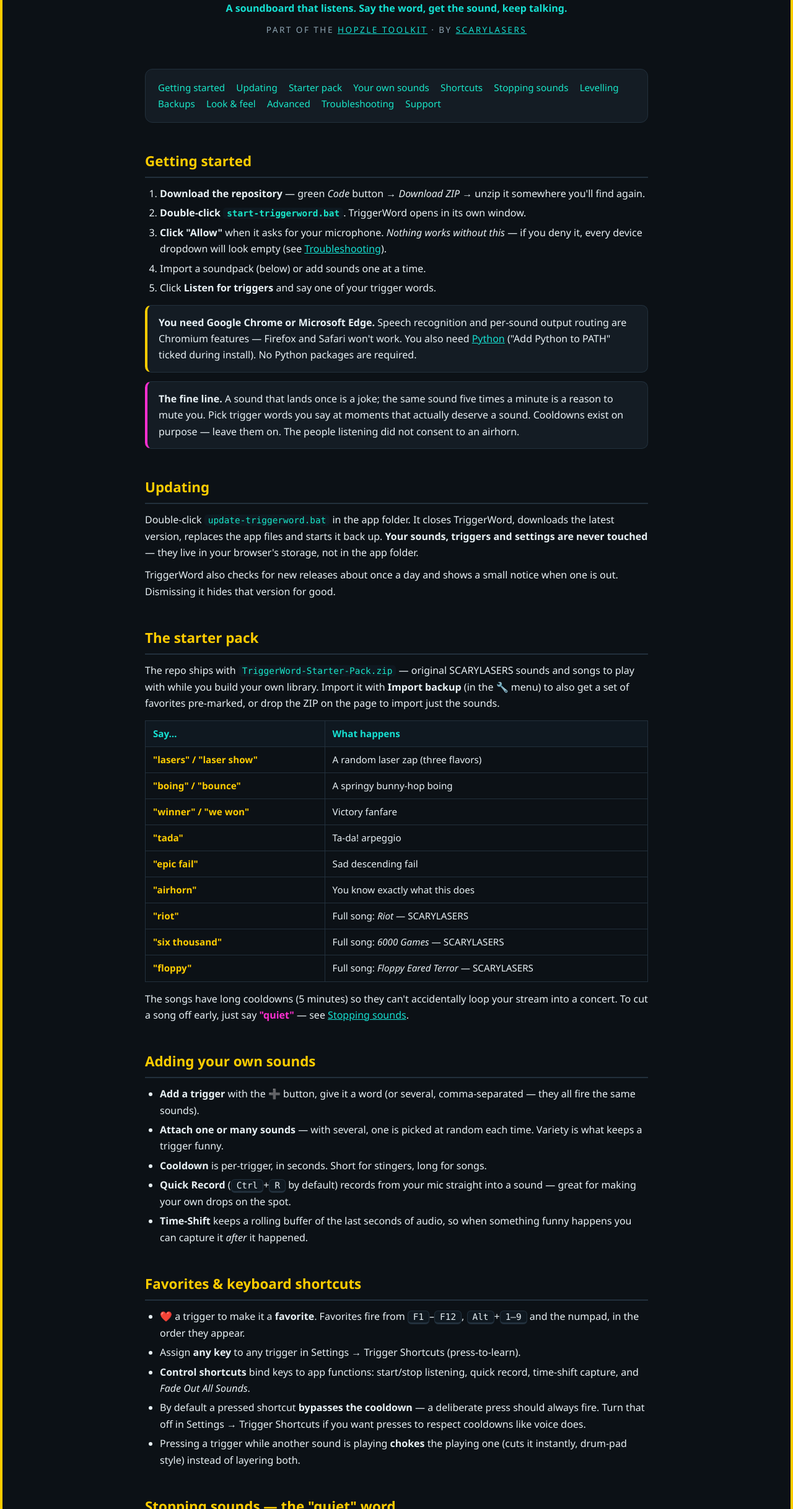
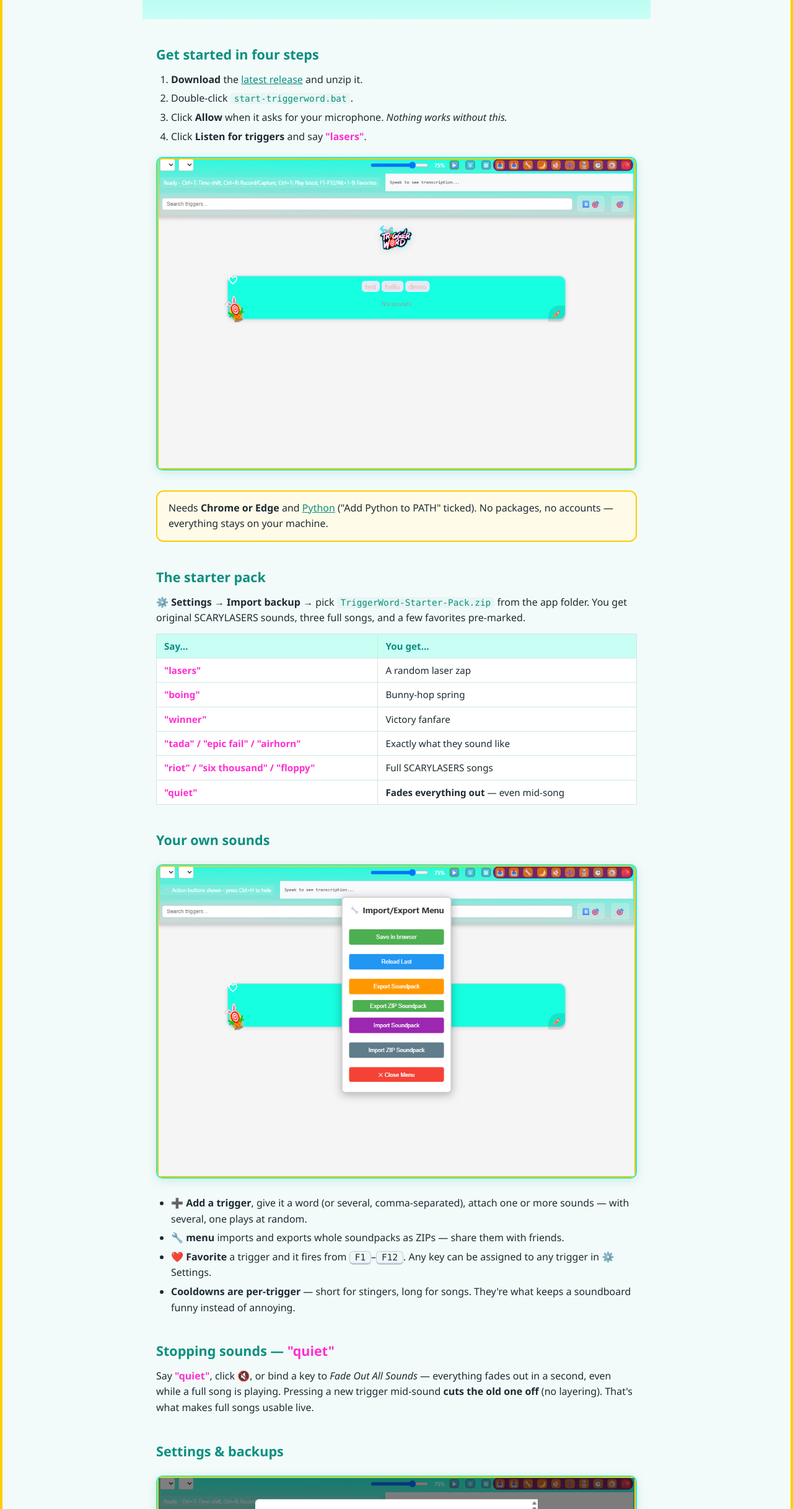
Before and after one commit to scarylasers/triggerword, a website: page guide.html in a window 1280 px wide. Shown: the part 366-2800 px from the top of the page at 62% size. Drawn offline with Linux system fonts and the light colour scheme.

Commit message:
Guide redesign: app-colored theme, screenshots, brief copy, Discord CTA up top, no Reddit

```diff
--- a/guide.html
+++ b/guide.html
@@ -8,228 +8,149 @@
 <link rel="icon" href="/favicon.ico">
 <style>
   :root{
-    --ink:#0c1116; --ink2:#141c24; --ink3:#0f1820;
-    --line:#22303c; --text:#e8f1f5; --muted:#8fa5b3;
-    --cyan:#16e0d2; --magenta:#ff2fd0; --yellow:#ffcc00; --green:#3dfc3d;
-    --teal:#19e6c8;
+    --teal:#2ee8d0; --teal-soft:#c9fef5; --teal-dark:#0b8f80;
+    --pink:#ff2fd0; --yellow:#ffcc00; --ink:#1d2b33; --muted:#5c7480;
+    --card:#ffffff; --bg:#f2fbf9; --discord:#5865f2;
   }
   *{box-sizing:border-box;margin:0;padding:0}
   body{
-    background:var(--ink); color:var(--text);
-    font-family:'Segoe UI',system-ui,sans-serif; line-height:1.65;
+    background:var(--bg); color:var(--ink);
+    font-family:'Segoe UI',system-ui,sans-serif; line-height:1.6;
     border:4px solid var(--yellow); min-height:100vh;
   }
-  .wrap{max-width:860px;margin:0 auto;padding:32px 24px 64px}
-  header{text-align:center;padding:36px 0 18px}
-  header img{max-width:280px;height:auto;filter:drop-shadow(0 0 24px rgba(22,224,210,.35))}
-  header h1{font-size:2rem;margin-top:12px;letter-spacing:.04em}
-  header .tag{color:var(--cyan);font-weight:600}
-  .hopzle{color:var(--muted);font-size:.85rem;letter-spacing:.18em;text-transform:uppercase;margin-top:6px}
-  .hopzle a{color:var(--cyan)}
-  nav{background:var(--ink2);border:1px solid var(--line);border-radius:12px;padding:16px 20px;margin:24px 0}
-  nav a{color:var(--teal);text-decoration:none;margin-right:14px;white-space:nowrap;font-size:.95rem}
-  nav a:hover{color:var(--yellow)}
-  h2{color:var(--yellow);margin:44px 0 12px;font-size:1.4rem;border-bottom:2px solid var(--line);padding-bottom:6px}
-  h3{color:var(--cyan);margin:22px 0 8px;font-size:1.05rem}
-  p{margin:10px 0}
-  a{color:var(--cyan)}
-  .card{background:var(--ink2);border:1px solid var(--line);border-left:4px solid var(--cyan);border-radius:10px;padding:14px 18px;margin:14px 0}
-  .card.warn{border-left-color:var(--yellow)}
-  .card.fun{border-left-color:var(--magenta)}
-  kbd{background:var(--ink3);border:1px solid var(--line);border-bottom-width:3px;border-radius:6px;padding:1px 8px;font-family:Consolas,monospace;font-size:.9em}
-  code{background:var(--ink3);border-radius:5px;padding:1px 6px;font-family:Consolas,monospace;font-size:.9em;color:var(--teal)}
-  table{width:100%;border-collapse:collapse;margin:14px 0;font-size:.95rem}
-  th,td{border:1px solid var(--line);padding:8px 12px;text-align:left}
-  th{background:var(--ink3);color:var(--cyan)}
-  td:first-child{white-space:nowrap;color:var(--yellow);font-weight:600}
+  .wrap{max-width:820px;margin:0 auto;padding:28px 22px 56px}
+  header{
+    text-align:center; padding:28px 20px 24px; margin:-28px -22px 0;
+    background:linear-gradient(180deg, var(--teal) 0%, var(--teal-soft) 100%);
+  }
+  header img.logo{max-width:250px;height:auto}
+  header p.tag{font-weight:600;color:var(--ink);margin-top:6px}
+  .discord-cta{
+    display:inline-block;margin-top:16px;background:var(--discord);color:#fff;
+    padding:12px 26px;border-radius:999px;text-decoration:none;font-weight:700;
+    font-size:1.05rem;box-shadow:0 4px 14px rgba(88,101,242,.4);
+  }
+  .discord-cta:hover{transform:translateY(-1px)}
+  .discord-sub{font-size:.85rem;color:var(--teal-dark);margin-top:8px}
+  h2{color:var(--teal-dark);margin:40px 0 10px;font-size:1.35rem}
+  h2 .em{color:var(--pink)}
+  p{margin:8px 0}
+  a{color:var(--teal-dark)}
+  .shot{
+    width:100%;height:auto;border-radius:10px;border:2px solid var(--teal);
+    box-shadow:0 4px 16px rgba(11,143,128,.15);margin:12px 0;
+  }
+  .card{
+    background:var(--card);border:2px solid var(--teal);border-radius:12px;
+    padding:14px 18px;margin:12px 0;
+  }
+  .card.warn{border-color:var(--yellow);background:#fffbe8}
+  kbd{background:#eef7f5;border:1px solid #bcd;border-bottom-width:3px;border-radius:6px;padding:1px 8px;font-family:Consolas,monospace;font-size:.9em}
+  code{background:#e8f6f3;border-radius:5px;padding:1px 6px;font-family:Consolas,monospace;font-size:.9em;color:var(--teal-dark)}
+  table{width:100%;border-collapse:collapse;margin:12px 0;font-size:.95rem;background:var(--card)}
+  th,td{border:1px solid #cde8e2;padding:7px 12px;text-align:left}
+  th{background:var(--teal-soft);color:var(--teal-dark)}
+  td:first-child{white-space:nowrap;color:var(--pink);font-weight:700}
   ul,ol{margin:8px 0 8px 24px}
   li{margin:5px 0}
-  .say{color:var(--magenta);font-weight:700}
-  footer{margin-top:60px;border-top:2px solid var(--line);padding-top:28px;text-align:center}
-  .links{display:flex;flex-wrap:wrap;gap:10px;justify-content:center;margin:16px 0}
-  .links a{background:var(--ink2);border:1px solid var(--line);border-radius:999px;padding:8px 18px;text-decoration:none;color:var(--text);font-size:.95rem}
-  .links a:hover{border-color:var(--cyan);color:var(--cyan)}
-  .links a.kofi{border-color:var(--magenta);color:var(--magenta);font-weight:700}
-  .links a.kofi:hover{background:var(--magenta);color:var(--ink)}
-  .smallprint{color:var(--muted);font-size:.85rem;margin-top:18px}
+  .say{color:var(--pink);font-weight:700}
+  .two{display:flex;gap:12px;flex-wrap:wrap}
+  .two img{flex:1 1 300px;min-width:0}
+  footer{margin-top:52px;border-top:3px solid var(--teal);padding-top:24px;text-align:center}
+  .links{display:flex;flex-wrap:wrap;gap:10px;justify-content:center;margin:14px 0}
+  .links a{background:var(--card);border:2px solid var(--teal);border-radius:999px;padding:7px 18px;text-decoration:none;color:var(--ink);font-size:.95rem}
+  .links a:hover{border-color:var(--pink);color:var(--pink)}
+  .links a.kofi{border-color:var(--pink);color:var(--pink);font-weight:700}
+  .smallprint{color:var(--muted);font-size:.85rem;margin-top:14px}
 </style>
 </head>
 <body>
 <div class="wrap">
 
 <header>
-  <img src="static/images/Triggerword_logo_medium.png" alt="TriggerWord">
-  <h1>User Guide</h1>
+  <img class="logo" src="static/images/Triggerword_logo_medium.png" alt="TriggerWord">
   <p class="tag">A soundboard that listens. Say the word, get the sound, keep talking.</p>
-  <p class="hopzle">Part of the <a href="https://hopzle.com">Hopzle Toolkit</a> · by <a href="https://www.youtube.com/@ScaryLasers">SCARYLASERS</a></p>
+  <a class="discord-cta" href="https://discord.gg/r4z4EVnt9U">💬 Join the Hopzle Discord</a>
+  <p class="discord-sub">Stuck? Found a bug? Made a great soundpack? That's the place.</p>
 </header>
 
-<nav>
-  <a href="#start">Getting started</a>
-  <a href="#updating">Updating</a>
-  <a href="#pack">Starter pack</a>
-  <a href="#sounds">Your own sounds</a>
-  <a href="#shortcuts">Shortcuts</a>
-  <a href="#stop">Stopping sounds</a>
-  <a href="#levelling">Levelling</a>
-  <a href="#backups">Backups</a>
-  <a href="#look">Look &amp; feel</a>
-  <a href="#advanced">Advanced</a>
-  <a href="#trouble">Troubleshooting</a>
-  <a href="#support">Support</a>
-</nav>
-
-<h2 id="start">Getting started</h2>
+<h2>Get started in four steps</h2>
 <ol>
-  <li><strong>Download the repository</strong> — green <em>Code</em> button → <em>Download ZIP</em> → unzip it somewhere you'll find again.</li>
-  <li><strong>Double-click <code>start-triggerword.bat</code></strong>. TriggerWord opens in its own window.</li>
-  <li><strong>Click "Allow"</strong> when it asks for your microphone. <em>Nothing works without this</em> — if you deny it, every device dropdown will look empty (see <a href="#trouble">Troubleshooting</a>).</li>
-  <li>Import a soundpack (below) or add sounds one at a time.</li>
-  <li>Click <strong>Listen for triggers</strong> and say one of your trigger words.</li>
+  <li><strong>Download</strong> the <a href="https://github.com/scarylasers/triggerword/releases/latest">latest release</a> and unzip it.</li>
+  <li>Double-click <code>start-triggerword.bat</code>.</li>
+  <li>Click <strong>Allow</strong> when it asks for your microphone. <em>Nothing works without this.</em></li>
+  <li>Click <strong>Listen for triggers</strong> and say <span class="say">"lasers"</span>.</li>
 </ol>
+<img class="shot" src="static/images/guide/app-light.png" alt="The TriggerWord app">
 <div class="card warn">
-  <strong>You need Google Chrome or Microsoft Edge.</strong> Speech recognition and
-  per-sound output routing are Chromium features — Firefox and Safari won't work.
-  You also need <a href="https://www.python.org/downloads/">Python</a> ("Add
-  Python to PATH" ticked during install). No Python packages are required.
-</div>
-<div class="card fun">
-  <strong>The fine line.</strong> A sound that lands once is a joke; the same sound
-  five times a minute is a reason to mute you. Pick trigger words you say at
-  moments that actually deserve a sound. Cooldowns exist on purpose — leave them on.
-  The people listening did not consent to an airhorn.
+  Needs <strong>Chrome or Edge</strong> and <a href="https://www.python.org/downloads/">Python</a>
+  ("Add Python to PATH" ticked). No packages, no accounts — everything stays on your machine.
 </div>
 
-<h2 id="updating">Updating</h2>
-<p>Double-click <code>update-triggerword.bat</code> in the app folder. It closes
-TriggerWord, downloads the latest version, replaces the app files and starts it
-back up. <strong>Your sounds, triggers and settings are never touched</strong> —
-they live in your browser's storage, not in the app folder.</p>
-<p>TriggerWord also checks for new releases about once a day and shows a small
-notice when one is out. Dismissing it hides that version for good.</p>
+<h2>The starter pack</h2>
+<p><strong>⚙️ Settings → Import backup</strong> → pick
+<code>TriggerWord-Starter-Pack.zip</code> from the app folder. You get original
+SCARYLASERS sounds, three full songs, and a few favorites pre-marked.</p>
+<table>
+  <tr><th>Say…</th><th>You get…</th></tr>
+  <tr><td>"lasers"</td><td>A random laser zap</td></tr>
+  <tr><td>"boing"</td><td>Bunny-hop spring</td></tr>
+  <tr><td>"winner"</td><td>Victory fanfare</td></tr>
+  <tr><td>"tada" / "epic fail" / "airhorn"</td><td>Exactly what they sound like</td></tr>
+  <tr><td>"riot" / "six thousand" / "floppy"</td><td>Full SCARYLASERS songs</td></tr>
+  <tr><td>"quiet"</td><td><strong>Fades everything out</strong> — even mid-song</td></tr>
+</table>
 
-<h2 id="pack">The starter pack</h2>
-<p>The repo ships with <code>TriggerWord-Starter-Pack.zip</code> — original
-SCARYLASERS sounds and songs to play with while you build your own library.
-Import it with <strong>Import backup</strong> (in the 🔧 menu) to also get a set
-of favorites pre-marked, or drop the ZIP on the page to import just the sounds.</p>
-<table>
-  <tr><th>Say…</th><th>What happens</th></tr>
-  <tr><td>"lasers" / "laser show"</td><td>A random laser zap (three flavors)</td></tr>
-  <tr><td>"boing" / "bounce"</td><td>A springy bunny-hop boing</td></tr>
-  <tr><td>"winner" / "we won"</td><td>Victory fanfare</td></tr>
-  <tr><td>"tada"</td><td>Ta-da! arpeggio</td></tr>
-  <tr><td>"epic fail"</td><td>Sad descending fail</td></tr>
-  <tr><td>"airhorn"</td><td>You know exactly what this does</td></tr>
-  <tr><td>"riot"</td><td>Full song: <em>Riot</em> — SCARYLASERS</td></tr>
-  <tr><td>"six thousand"</td><td>Full song: <em>6000 Games</em> — SCARYLASERS</td></tr>
-  <tr><td>"floppy"</td><td>Full song: <em>Floppy Eared Terror</em> — SCARYLASERS</td></tr>
-</table>
-<p>The songs have long cooldowns (5 minutes) so they can't accidentally loop your
-stream into a concert. To cut a song off early, just say
-<span class="say">"quiet"</span> — see <a href="#stop">Stopping sounds</a>.</p>
-
-<h2 id="sounds">Adding your own sounds</h2>
+<h2>Your own sounds</h2>
+<img class="shot" src="static/images/guide/import-menu.png" alt="The Import/Export menu">
 <ul>
-  <li><strong>Add a trigger</strong> with the ➕ button, give it a word (or several,
-  comma-separated — they all fire the same sounds).</li>
-  <li><strong>Attach one or many sounds</strong> — with several, one is picked at
-  random each time. Variety is what keeps a trigger funny.</li>
-  <li><strong>Cooldown</strong> is per-trigger, in seconds. Short for stingers,
-  long for songs.</li>
-  <li><strong>Quick Record</strong> (<kbd>Ctrl</kbd>+<kbd>R</kbd> by default) records
-  from your mic straight into a sound — great for making your own drops on the spot.</li>
-  <li><strong>Time-Shift</strong> keeps a rolling buffer of the last seconds of
-  audio, so when something funny happens you can capture it <em>after</em> it happened.</li>
+  <li><strong>➕ Add a trigger</strong>, give it a word (or several, comma-separated), attach one or more sounds — with several, one plays at random.</li>
+  <li><strong>🔧 menu</strong> imports and exports whole soundpacks as ZIPs — share them with friends.</li>
+  <li><strong>❤️ Favorite</strong> a trigger and it fires from <kbd>F1</kbd>–<kbd>F12</kbd>. Any key can be assigned to any trigger in ⚙️ Settings.</li>
+  <li><strong>Cooldowns are per-trigger</strong> — short for stingers, long for songs. They're what keeps a soundboard funny instead of annoying.</li>
 </ul>
 
-<h2 id="shortcuts">Favorites &amp; keyboard shortcuts</h2>
+<h2>Stopping sounds — <span class="em">"quiet"</span></h2>
+<p>Say <span class="say">"quiet"</span>, click <strong>🔇</strong>, or bind a key to
+<em>Fade Out All Sounds</em> — everything fades out in a second, even while a full
+song is playing. Pressing a new trigger mid-sound <strong>cuts the old one off</strong>
+(no layering). That's what makes full songs usable live.</p>
+
+<h2>Settings &amp; backups</h2>
+<img class="shot" src="static/images/guide/settings.png" alt="Global settings">
+<p><strong>Export backup (everything)</strong> saves your whole setup — sounds,
+triggers, favorites, shortcuts, trims — to one ZIP. Your library lives in your
+browser's storage, so make a backup and keep it somewhere safe.</p>
+
+<h2>Dark mode 🌙</h2>
+<div class="two">
+  <img class="shot" src="static/images/guide/app-dark.png" alt="Dark theme">
+</div>
+<p>Toggle with the 🌙 button in the header. Remembered between sessions.</p>
+
+<h2>Updating</h2>
+<p>Run <code>update-triggerword.bat</code> in the app folder — it grabs the newest
+version and restarts the app. Your sounds and settings are never touched. The app
+also tells you when a new version is out.</p>
+
+<h2>If something's wrong</h2>
 <ul>
-  <li>❤️ a trigger to make it a <strong>favorite</strong>. Favorites fire from
-  <kbd>F1</kbd>–<kbd>F12</kbd>, <kbd>Alt</kbd>+<kbd>1–9</kbd> and the numpad,
-  in the order they appear.</li>
-  <li>Assign <strong>any key</strong> to any trigger in Settings → Trigger
-  Shortcuts (press-to-learn).</li>
-  <li><strong>Control shortcuts</strong> bind keys to app functions: start/stop
-  listening, quick record, time-shift capture, and <em>Fade Out All Sounds</em>.</li>
-  <li>By default a pressed shortcut <strong>bypasses the cooldown</strong> — a
-  deliberate press should always fire. Turn that off in Settings → Trigger
-  Shortcuts if you want presses to respect cooldowns like voice does.</li>
-  <li>Pressing a trigger while another sound is playing <strong>chokes</strong> the
-  playing one (cuts it instantly, drum-pad style) instead of layering both.</li>
+  <li><strong>Device dropdowns empty?</strong> Mic permission was denied. Open
+  <code>chrome://settings/content/microphone</code>, allow
+  <code>http://localhost:8002</code>, restart.</li>
+  <li><strong>Not hearing you?</strong> Check the mic dropdown points at your
+  actual mic and the app says it's listening.</li>
+  <li><strong>Sounds on the wrong output?</strong> Set the output device in the
+  app, not just Windows.</li>
+  <li>Anything else — <a href="https://discord.gg/r4z4EVnt9U"><strong>ask on the Discord</strong></a>.</li>
 </ul>
 
-<h2 id="stop">Stopping sounds — the "quiet" word</h2>
-<p>Three ways to stop everything that's playing, all with a smooth 1-second fade
-instead of a hard cut:</p>
-<ul>
-  <li>Say <span class="say">"quiet"</span> — this works even while a song is
-  blasting; it's the only word TriggerWord listens for during playback.</li>
-  <li>Click the <strong>🔇 button</strong> in the header.</li>
-  <li>Bind a key to <strong>Fade Out All Sounds</strong> in control shortcuts.</li>
-</ul>
-<p>This is what makes full songs usable on a soundboard: trigger a track, talk
-over it, and kill it on demand.</p>
-
-<h2 id="levelling">Levelling — why nothing blasts your listeners</h2>
-<p>Sounds collected from everywhere arrive at wildly different volumes.
-TriggerWord measures every sound once when you add it and turns the loud ones
-down so they sit together. If one still isn't right, every sound has a
-<strong>trim slider</strong> (±12&nbsp;dB) and an <strong>auto</strong> button to reset it.
-Because levelling only ever turns sounds <em>down</em>, everything ends up a touch
-quieter overall — compensate with the master volume.</p>
-
-<h2 id="backups">Backups — read this once</h2>
-<p>Your sounds live in your browser's storage. Browsers get cleared and profiles
-get reset. <strong>Export backup (everything)</strong> writes one ZIP with your
-sounds, triggers, favorites, shortcuts, settings and volume trims — keep it
-somewhere that isn't your browser. <strong>Import backup</strong> puts it all
-back. A backup ZIP is also a normal soundpack, so it can be shared with friends.</p>
-
-<h2 id="look">Look &amp; feel</h2>
-<ul>
-  <li><strong>🌙 Dark theme</strong> — toggle in the header, remembered between sessions.</li>
-  <li><strong>Install as an app</strong> — open <code>http://localhost:8002</code>
-  in a normal Chrome tab and click the install icon in the address bar. You get a
-  real TriggerWord app window with its own icon and yellow title bar.</li>
-  <li>The yellow border is on purpose. It means this window is TriggerWord.</li>
-</ul>
-
-<h2 id="advanced">Advanced: full mode &amp; global hotkeys</h2>
-<p>Out of the box TriggerWord runs on a zero-dependency file server. If you
-install the optional packages (<code>pip install -r requirements.txt</code> — a
-large download including torch), the same <code>start-triggerword.bat</code>
-automatically switches to full mode:</p>
-<ul>
-  <li>A local <strong>Whisper transcription server</strong> (offline speech recognition).</li>
-  <li><strong>Global hotkeys</strong>: keys <kbd>F13</kbd>–<kbd>F24</kbd> (macro
-  pads, stream decks, BLE remotes) fire triggers <em>even when the TriggerWord
-  window isn't focused</em>.</li>
-  <li>Everything runs hidden — no terminal windows. Closing the TriggerWord
-  window shuts the whole thing down after a few seconds.</li>
-</ul>
-
-<h2 id="trouble">Troubleshooting</h2>
-<h3>The device dropdowns are empty</h3>
-<p>Microphone permission was denied at some point and the browser remembered it.
-Open <code>chrome://settings/content/microphone</code>, add
-<code>http://localhost:8002</code> under <em>Allowed</em>, and restart the app.</p>
-<h3>Nothing happens when I speak</h3>
-<p>Check the microphone dropdown is set to the mic you're actually using and that
-the page says it's listening. Speech recognition needs a moment of clear speech —
-it won't catch one muttered syllable.</p>
-<h3>Sounds play to the wrong device</h3>
-<p>Set the output device <em>in the app</em>, not just in Windows. Routing to a
-virtual cable is how you get soundboard audio into a stream.</p>
-<h3>I lost my soundpack</h3>
-<p>Import your backup ZIP. If you don't have one, make one now — seriously.</p>
-
-<footer id="support">
-  <h2 style="border:none">Made by SCARYLASERS 🐰</h2>
-  <p>TriggerWord is free and always will be. If it made your stream funnier,
-  a coffee keeps the toolkit growing:</p>
+<footer>
+  <h2 style="margin-top:0">Made by SCARYLASERS 🐰</h2>
+  <p>Free forever. If it made your stream funnier:</p>
   <div class="links">
     <a class="kofi" href="https://ko-fi.com/scarylasers_">☕ Tip on Ko-fi</a>
+    <a href="https://discord.gg/r4z4EVnt9U">💬 Discord</a>
   </div>
   <div class="links">
     <a href="https://www.youtube.com/@ScaryLasers">YouTube</a>
@@ -237,15 +158,13 @@
     <a href="https://www.tiktok.com/@scarylasers">TikTok</a>
     <a href="https://www.instagram.com/scarylasers_">Instagram</a>
     <a href="https://x.com/ScaryLasers">X</a>
-    <a href="https://www.reddit.com/user/scarylasers/">Reddit</a>
   </div>
   <div class="links">
     <a href="https://hopzle.com">Hopzle Toolkit</a>
     <a href="https://github.com/scarylasers/triggerword">GitHub</a>
   </div>
-  <p class="smallprint">The starter pack songs are original SCARYLASERS tracks —
-  stream-safe, no copyright strikes. MIT licensed. Use it responsibly:
-  the people listening did not consent to an airhorn.</p>
+  <p class="smallprint">Starter-pack songs are original SCARYLASERS tracks — stream-safe.
+  MIT licensed. Use responsibly: the people listening did not consent to an airhorn.</p>
 </footer>
 
 </div>
```
Also changed, not shown: static/images/guide/app-dark.png (added), static/images/guide/app-light.png (added), static/images/guide/header-buttons.png (added), static/images/guide/import-menu.png (added), static/images/guide/settings.png (added).
